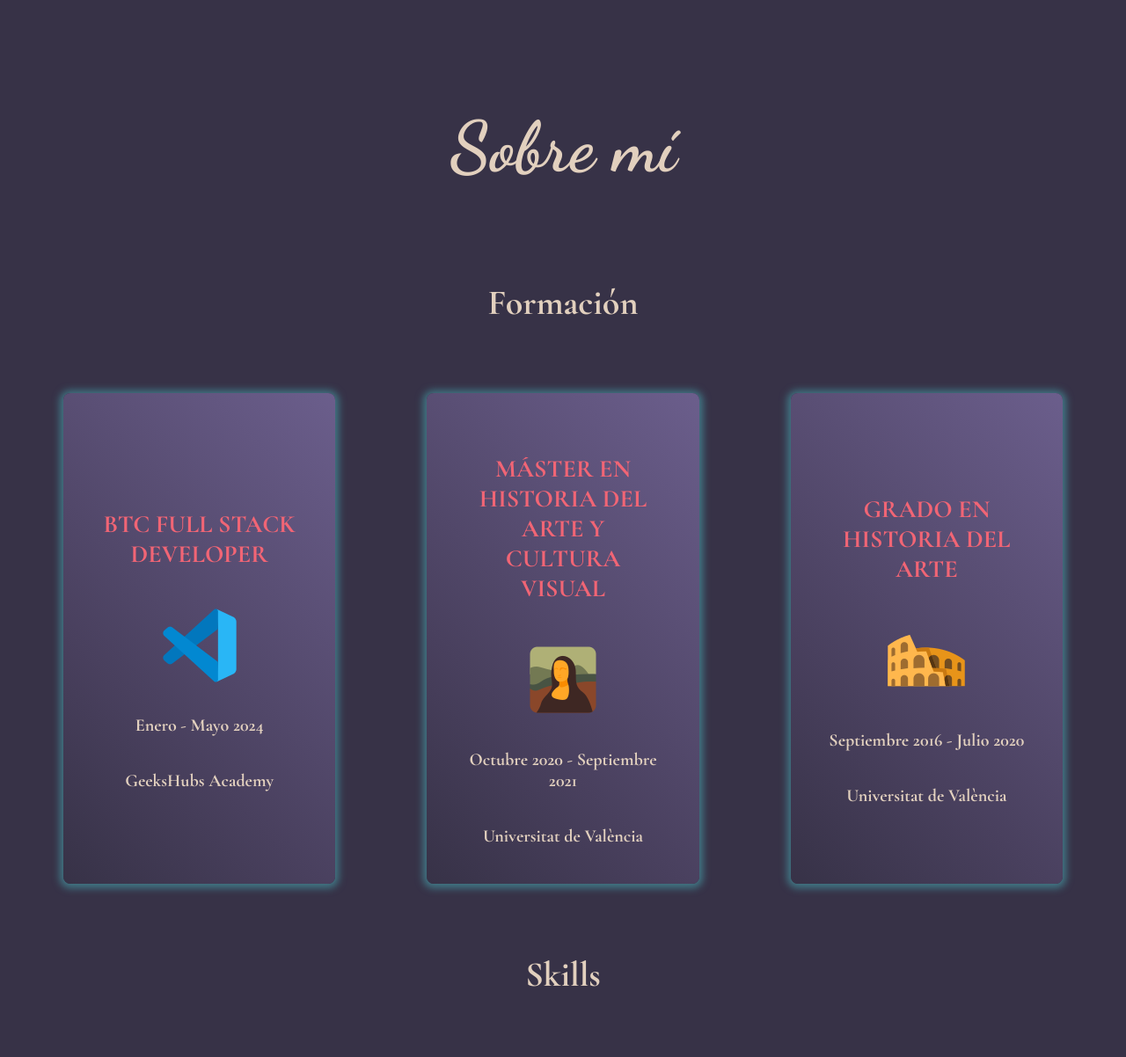
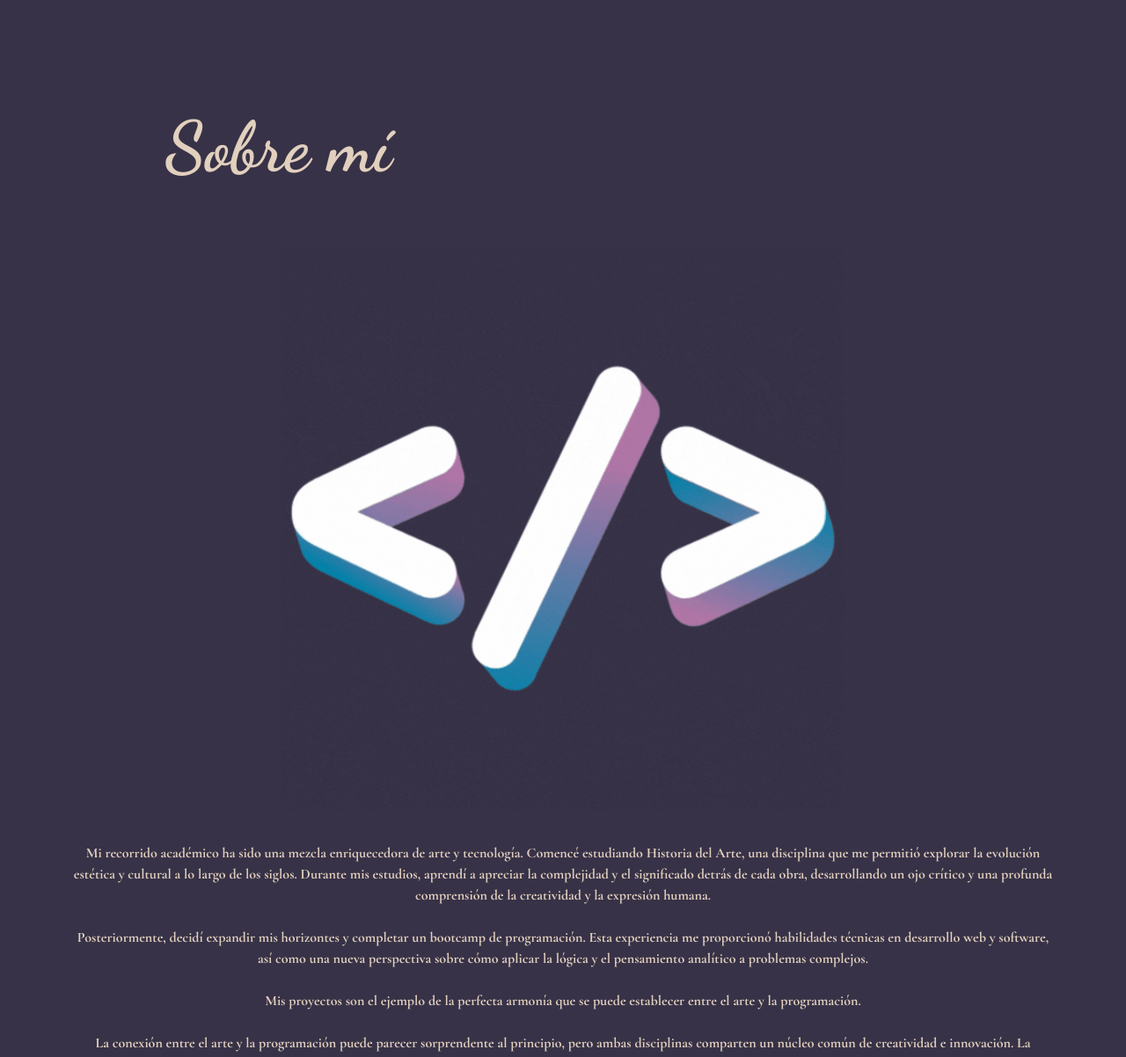
Before and after one commit to MartaGBayona/Portfolio, a website: page index.html in a window 1280 px wide. Shown: the part 1570-2772 px from the top of the page at 88% size. Drawn offline with nearby package versions, Linux system fonts and the light colour scheme.

Commit message:
feat: add new section on about

```diff
--- a/index.html
+++ b/index.html
@@ -62,6 +62,19 @@
     <section id="section-about">
         <div>
             <h1 id="text-title-about">Sobre mí</h1>
+            <div class="container-info-about">
+                <div>
+                    <img id="gif-about" src="./img/programming.gif" alt="gifAbout">
+                </div>
+                <div class="text-content">
+                    <h2 id="text-info-about">
+                        Mi recorrido académico ha sido una mezcla enriquecedora de arte y tecnología. Comencé estudiando Historia del Arte, una disciplina que me permitió explorar la evolución estética y cultural a lo largo de los siglos. Durante mis estudios, aprendí a apreciar la complejidad y el significado detrás de cada obra, desarrollando un ojo crítico y una profunda comprensión de la creatividad y la expresión humana.<br><br>
+                        Posteriormente, decidí expandir mis horizontes y completar un bootcamp de programación. Esta experiencia me proporcionó habilidades técnicas en desarrollo web y software, así como una nueva perspectiva sobre cómo aplicar la lógica y el pensamiento analítico a problemas complejos. <br><br>
+                        Mis proyectos son el ejemplo de la perfecta armonía que se puede establecer entre el arte y la programación.<br><br>
+                        La conexión entre el arte y la programación puede parecer sorprendente al principio, pero ambas disciplinas comparten un núcleo común de creatividad e innovación. La programación, al igual que el arte, requiere una combinación de imaginación y precisión. Los principios del diseño estético aprendidos en Historia del Arte influyen en mi enfoque para crear interfaces y experiencias de usuario visualmente atractivas y funcionales. De esta manera, he logrado integrar mi pasión por el arte con las herramientas tecnológicas, creando soluciones que no solo son eficaces, sino también bellas y significativas.
+                    </h2>
+                </div>
+            </div>
         <div id="container-about">
             <div class="studies">
                 <h2 id="text-subtitle-about">Formación</h2>
@@ -151,7 +164,6 @@
                     </div>
                 </div>
             </div>
-
             <div class="email-container">
                 <h2 id="text-subtitle-about">Contacto</h2>
                 <p id="email-address">marta.g.bayona@gmail.com</p>
@@ -179,11 +191,8 @@
                 </p>
             </form>
         </div>
-        </div>
-        </div>
-        </div>
-        </div>
     </section>
+
     <section id="section-projects">
         <div>
             <h1 id="text-title-projects">Proyectos</h1>
--- a/styles/main.css
+++ b/styles/main.css
@@ -219,6 +219,41 @@ body::-webkit-scrollbar {
     padding-bottom: 10ch;
 }
 
+.container-info-about {
+    display: grid;
+    grid-template-columns: 1fr 1fr;
+    gap: 20px;
+    align-items: start;
+}
+
+
+#gif-about {
+    width: 40em;
+    height: auto;
+    object-fit: cover;
+}
+
+.text-content {
+    display: flex;
+    flex-direction: column;
+    justify-content: center;
+}
+
+#text-info-about {
+    font-family: "Cormorant Garamond", serif;
+    font-size: 2vh;
+    line-height: 1.5;
+    color: #E2D0BE;
+}
+
+#text-title-about {
+    font-family: "Dancing Script", cursive;
+    max-width: 600px;
+    font-size: 10vh;
+    font-weight: bold;
+    color: #E2D0BE;
+}
+
 #container-about {
     display: flex;
     flex-direction: column;
@@ -226,12 +261,19 @@ body::-webkit-scrollbar {
     align-items: center;
 }
 
-#text-title-about {
-    font-family: "Dancing Script", cursive;
-    font-size: 10vh;
-    font-weight: bold;
-    color: #E2D0BE;
+@media (max-width: 1422px) {
+    .container-info-about {
+        grid-template-columns: 1fr;
+        grid-template-rows: auto;
+        padding-left: 4em;
+        padding-right: 4em;
+    }
+
+    #gif-about {
+        max-width: 100%;
+    }
 }
+
 
 .studies {
     margin: 0 1rem;
```
Also changed, not shown: ts/main.ts (+0 -28 lines), dist/main.js, img/programming.gif (added). Lines whose indentation alone changed are shown as unchanged.
